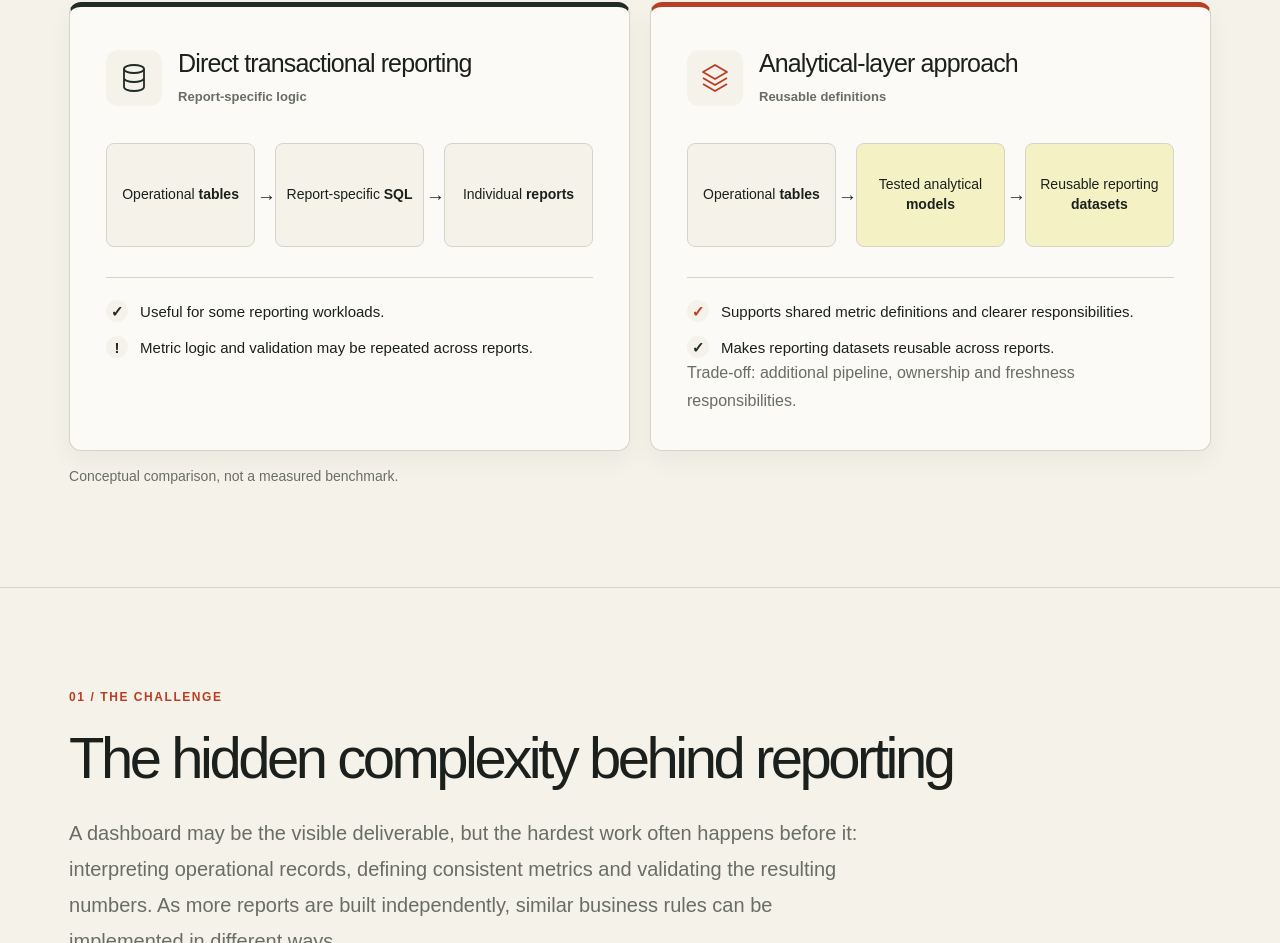
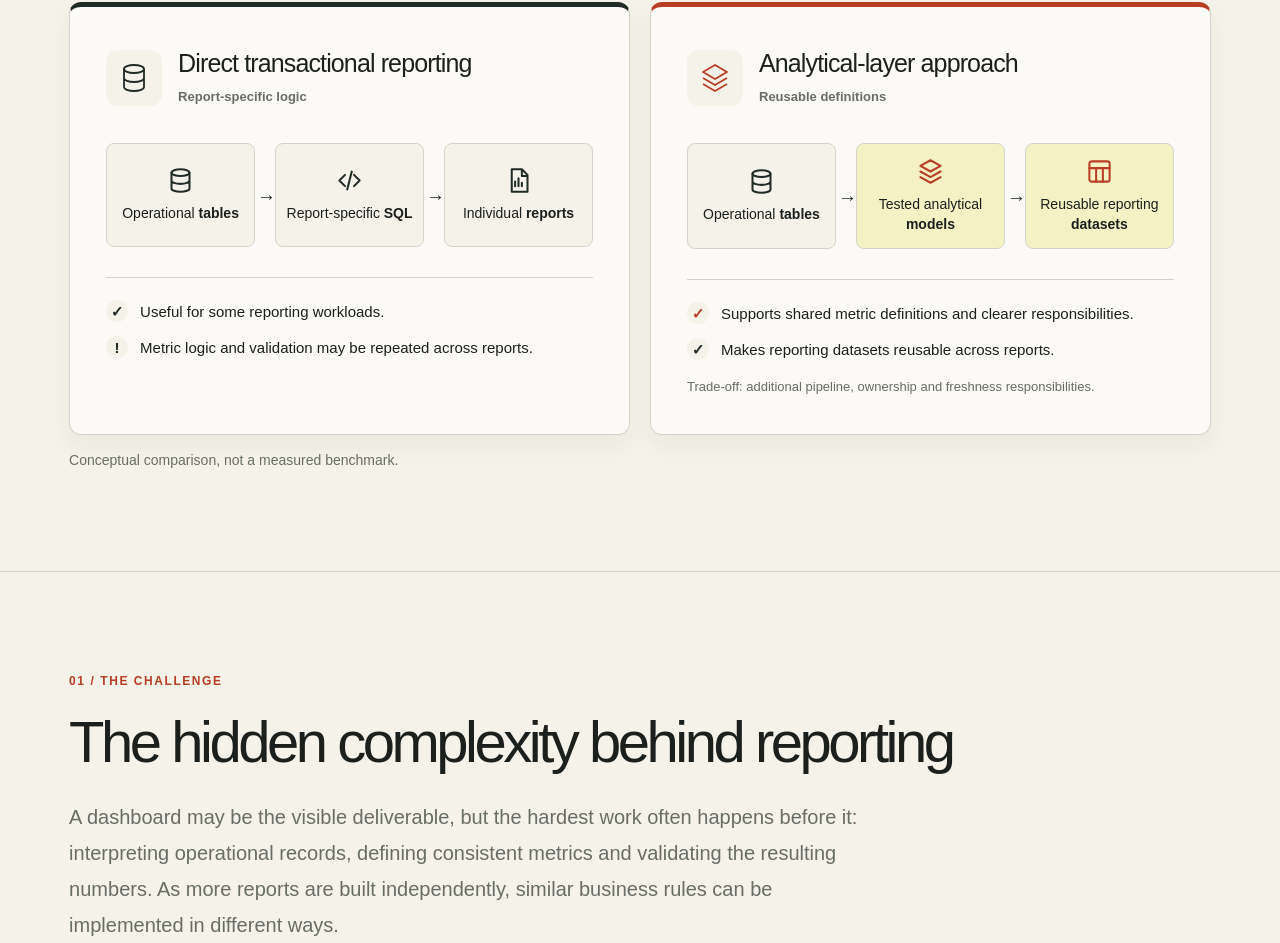
Before and after one commit to mikezhao415/mikezhao.dev, a Next.js app: page /projects/adventureworks-analytics/business in a window 1280 px wide. Shown: the part 969-1912 px from the top of the page. Built offline with nearby package versions, Linux system fonts and the light colour scheme.

Commit message:
Style reporting flow icons and analytical trade-off

```diff
--- a/app/globals.css
+++ b/app/globals.css
@@ -1059,3 +1059,12 @@ a:focus-visible {
   .case-compare-flow li { min-height: 60px; }
   .case-compare-flow li:not(:last-child)::after { left: 50%; top: calc(100% + 2px); transform: translateX(-50%); content: "↓"; }
 }
+
+
+/* Step illustrations remain vector sharp and follow the existing theme. */
+.case-compare-flow li { gap: 10px; }
+.case-compare-step-icon { display: grid; place-items: center; width: 27px; height: 27px; color: var(--deep); }
+.case-compare-step-icon svg { display: block; width: 100%; height: 100%; }
+.case-compare-card-analytical .case-compare-flow li:nth-child(n+2) .case-compare-step-icon { color: var(--accent); }
+.case-compare-flow li > span:last-child { display: block; }
+.case-compare-caveat { margin: 14px 0 0; color: var(--muted); font-size: 13px; line-height: 1.5; }
```
